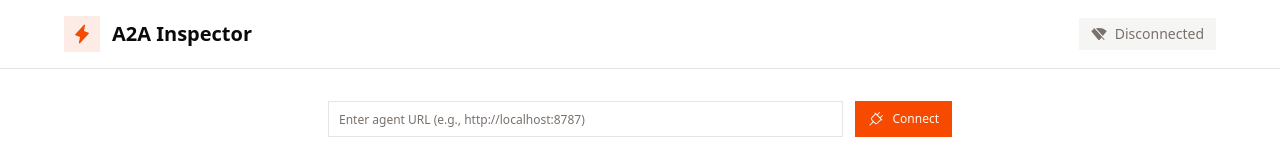
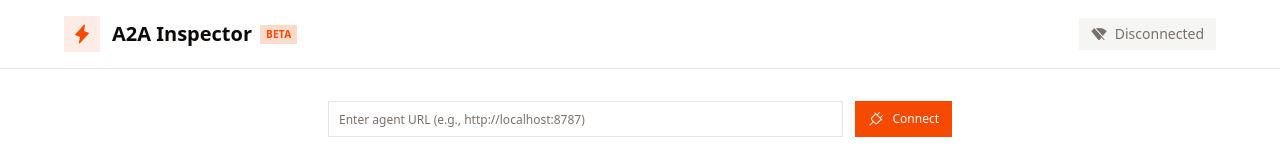
Before and after one commit to drew-foxall/a2a-js-sdk-examples, a Next.js app in the folder a2a-inspector/: page / in a window 1280 px wide. Shown: the top 152 px of the page. Built offline with nearby package versions, Linux system fonts and the light colour scheme; what @elysiajs/eden would draw is missing.

Commit message:
chore(a2a-inspector): update version to 0.1.0-beta.1 and add beta labeling
- Update package.json version from 1.0.0 to 0.1.0-beta.1
- Add beta badge to header in the UI
- Update page title and description to indicate beta status
- Prepare for Vercel deployment

```diff
--- a/a2a-inspector/app/layout.tsx
+++ b/a2a-inspector/app/layout.tsx
@@ -16,8 +16,8 @@ const geistMono = Geist_Mono({
 });
 
 export const metadata: Metadata = {
-  title: "A2A Inspector",
-  description: "Inspect and debug A2A protocol agents",
+  title: "A2A Inspector (Beta)",
+  description: "Inspect and debug A2A protocol agents - Beta release",
 };
 
 interface RootLayoutProps {
--- a/a2a-inspector/app/page.tsx
+++ b/a2a-inspector/app/page.tsx
@@ -60,7 +60,12 @@ function HomePageContent(): React.JSX.Element {
             <div className="flex h-9 w-9 items-center justify-center bg-primary/10">
               <Lightning className="h-5 w-5 text-primary" weight="fill" />
             </div>
-            <h1 className="text-xl font-semibold">A2A Inspector</h1>
+            <div className="flex items-center gap-2">
+              <h1 className="text-xl font-semibold">A2A Inspector</h1>
+              <span className="bg-primary/20 px-1.5 py-0.5 text-[10px] font-semibold uppercase tracking-wide text-primary">
+                Beta
+              </span>
+            </div>
           </div>
           <ConnectionStatus />
         </div>
--- a/a2a-inspector/package.json
+++ b/a2a-inspector/package.json
@@ -1,8 +1,8 @@
 {
   "name": "a2a-inspector",
-  "version": "1.0.0",
+  "version": "0.1.0-beta.1",
   "private": true,
-  "description": "A2A Protocol Inspector - Debug and validate A2A agents",
+  "description": "A2A Protocol Inspector - Debug and validate A2A agents (Beta)",
   "scripts": {
     "dev": "next dev --port 3002",
     "build": "next build",
```
